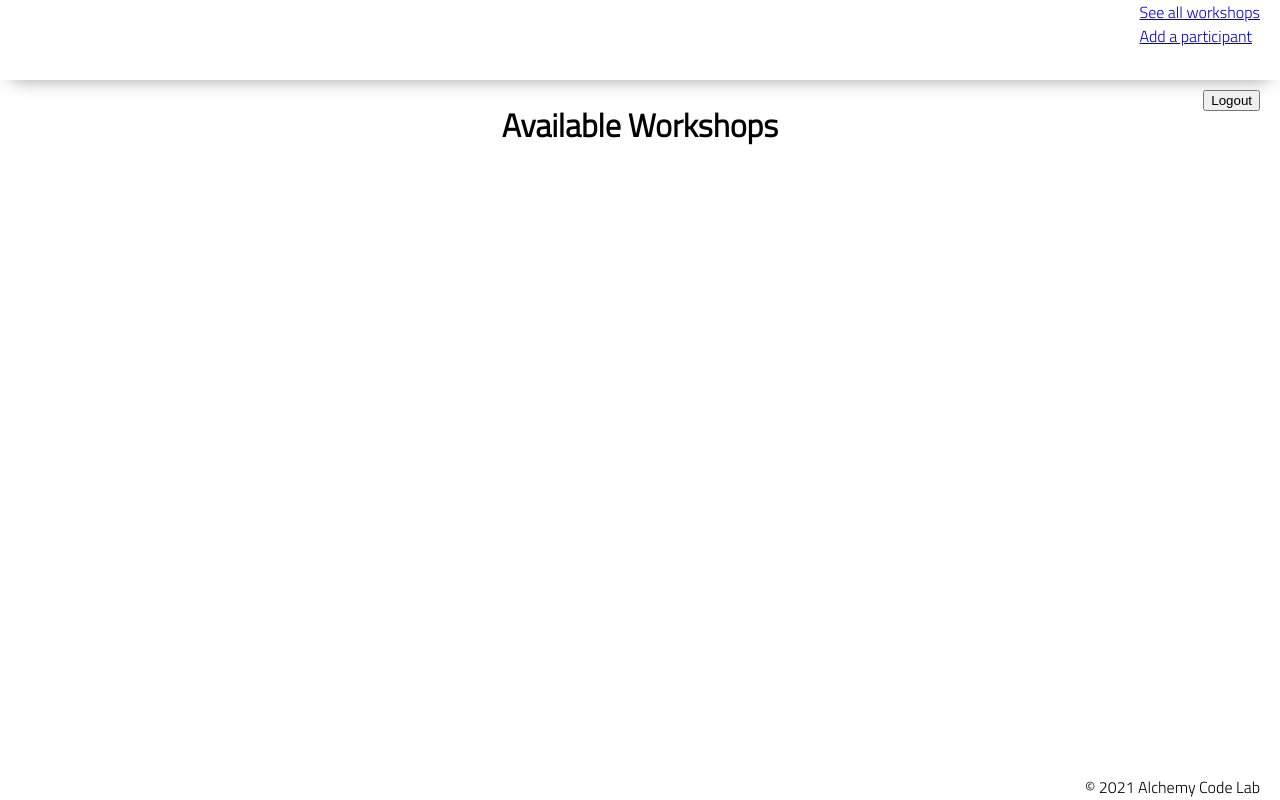
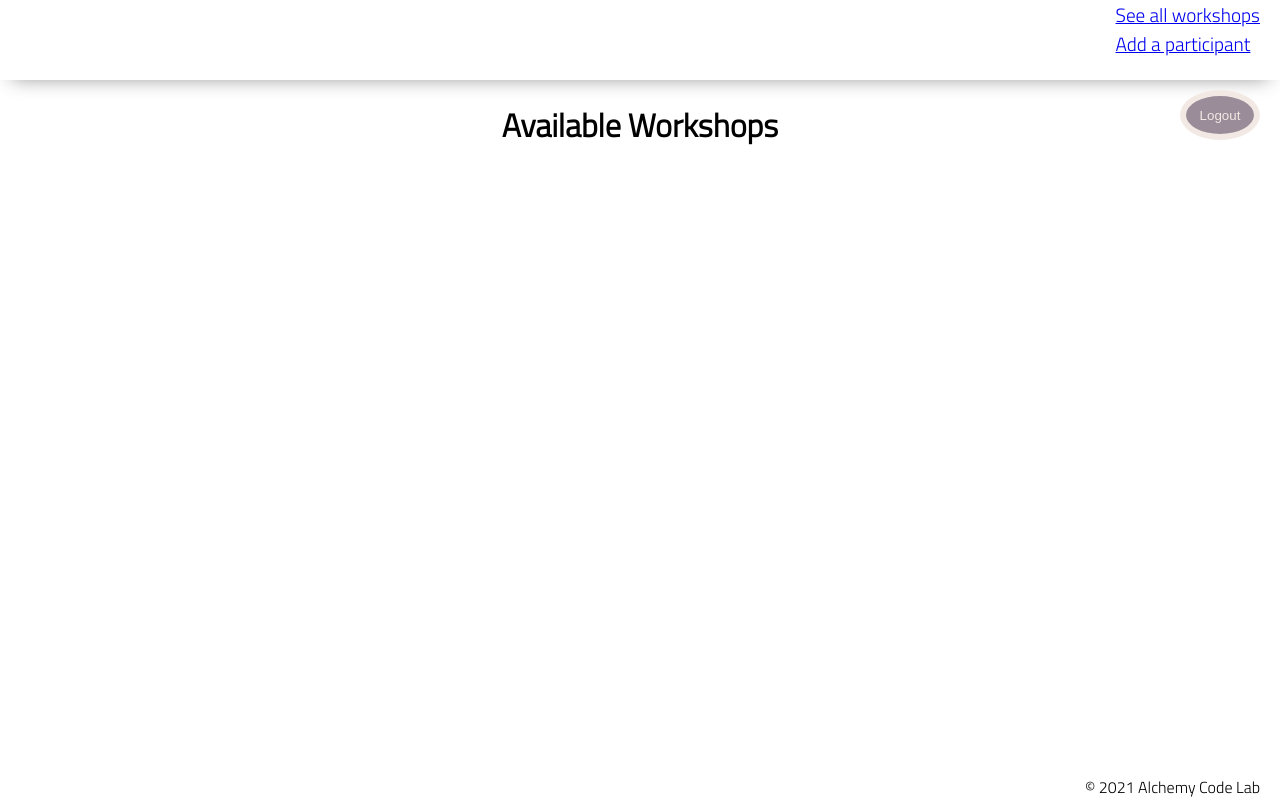
Before and after one commit to alicehsing/workshop-organizer, a plain HTML site: page workshops/index.html in a window 1280 px wide. Drawn offline with nearby package versions, Linux system fonts and the light colour scheme; no server answers.

Commit message:
update css

```diff
--- a/styles/style.css
+++ b/styles/style.css
@@ -109,6 +109,13 @@ footer {
     position: fixed;
     right: 20px;
     top: 90px;
+    background-color: #9a8c98;
+    color: #f2e9e4;
+    border: solid 6px #f2e9e4;
+    border-radius: 50%;
+    width: 80px;
+    height: 50px;
+    cursor: pointer;
 }
 
 .auth-main {
@@ -167,6 +174,10 @@ label {
     background-color: #f2e9e4;
 }
 
-.participants{
+.participants {
     border-top: solid 2px rgb(231, 201, 201);
 }
+
+a {
+    font-size: larger;
+}
--- a/workshops/workshops.js
+++ b/workshops/workshops.js
@@ -26,7 +26,7 @@ async function fetchAndDisplayWorkshops() {
     for (let workshop of workshops) {
         //create three elements for each workshop: one for the entire workshop, one to hold the workshop name, and one to hold the participant
         const workshopEl = document.createElement('div');
-        const nameEl = document.createElement('h3');
+        const nameEl = document.createElement('a');
         const participantsEl = document.createElement('div');
 
         workshopEl.classList.add('workshop');
```
